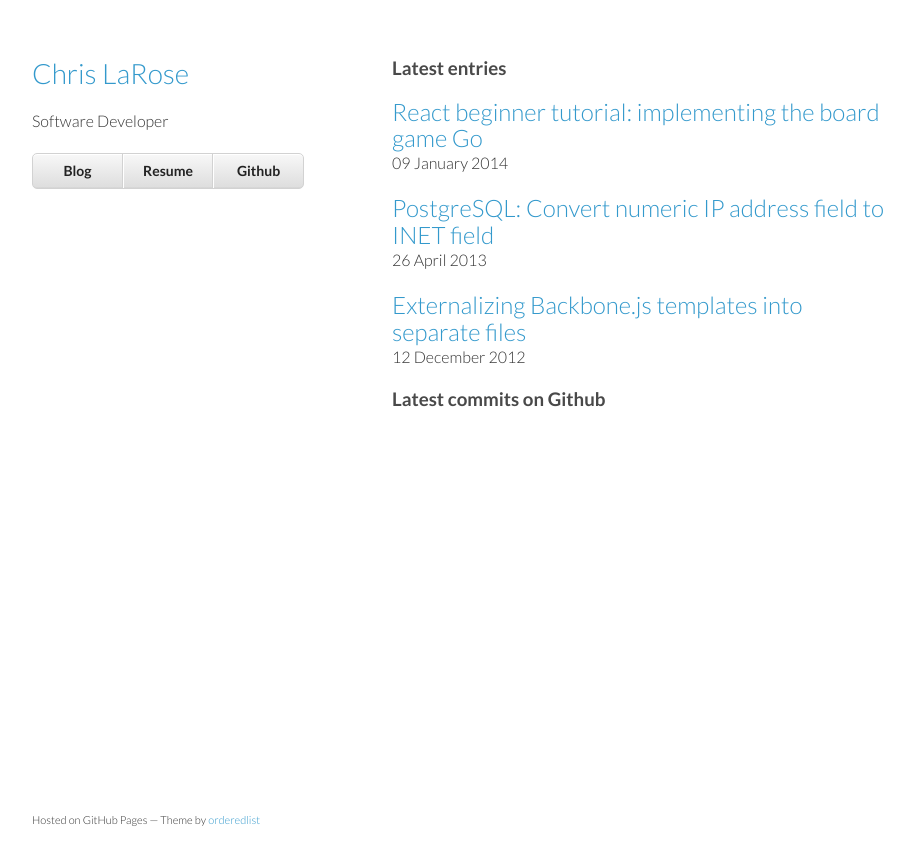
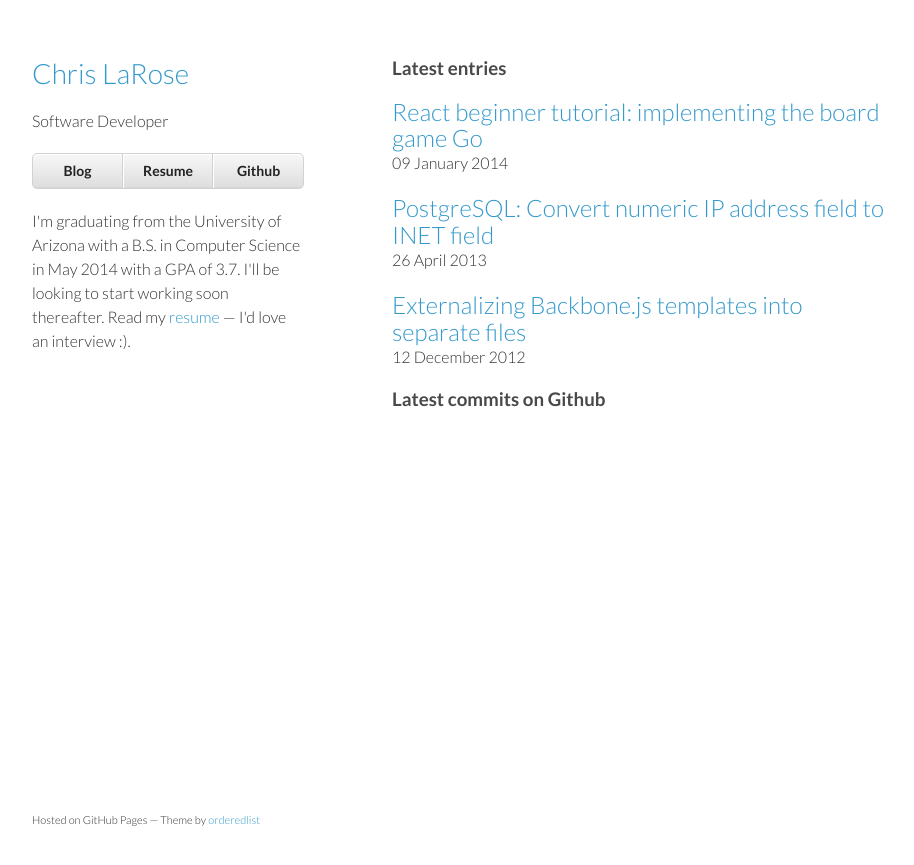
Before and after one commit to cjlarose/cjlarose.github.io, a Jekyll site: the page built from index.html, in a window 1280 px wide. Shown: the top 865 px of the page, without its empty margins (178-1092 px from the left). Built offline with Jekyll 4.4.1, drawn with Linux system fonts in a browser that asks for light colours; nearby versions of some CDN libraries; comment, search, counter and statistics services are not loaded.

Commit message:
Added note in sidebar about work

```diff
--- a/_layouts/default.html
+++ b/_layouts/default.html
@@ -24,6 +24,9 @@
             <li><a href="/resume">Resume</a></li>
             <li><a href="https://github.com/cjlarose">Github</a></li>
         </ul>
+        <p class="print-hidden">
+        I'm graduating from the University of Arizona with a B.S. in Computer Science in May 2014 with a GPA of 3.7. I'll be looking to start working soon thereafter. Read my <a href="/resume">resume</a> &mdash; I'd love an interview :).
+        </p>
       </header>
       <section id="content">
         {{ content }}
```
